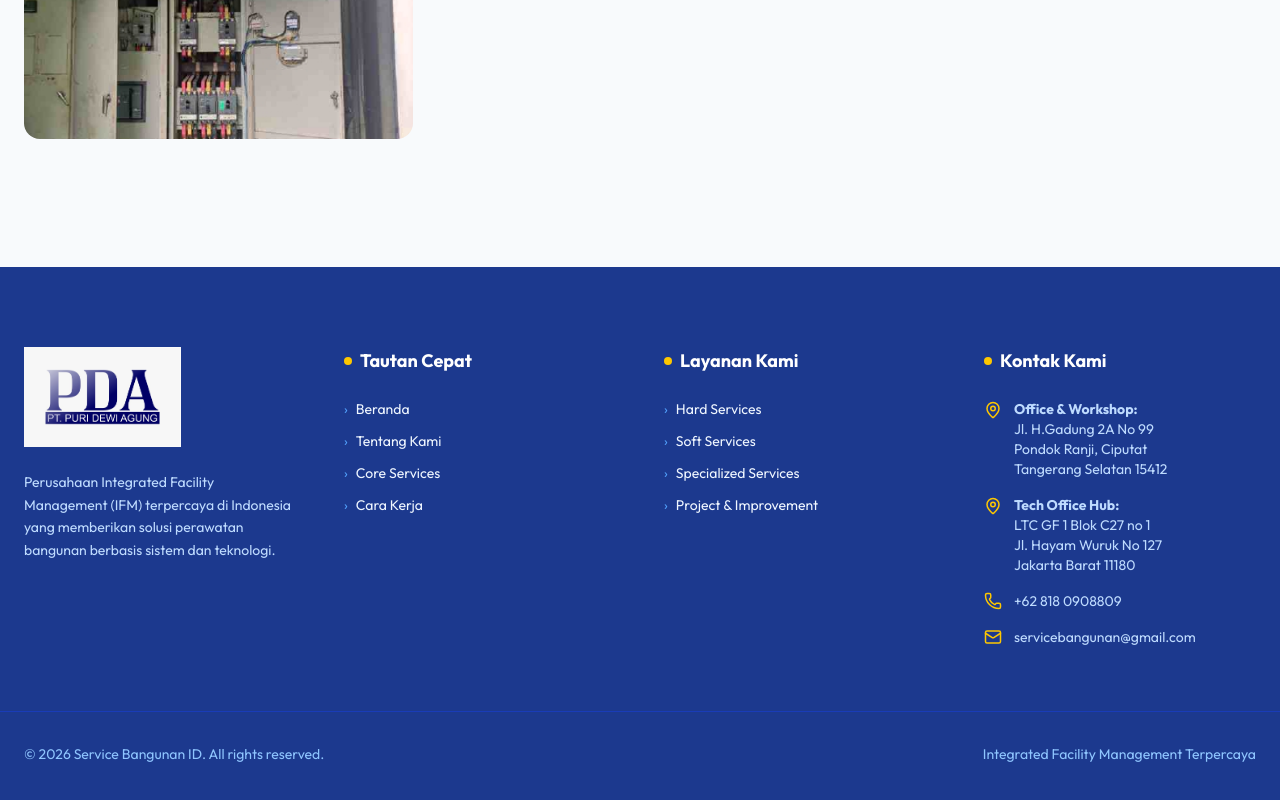
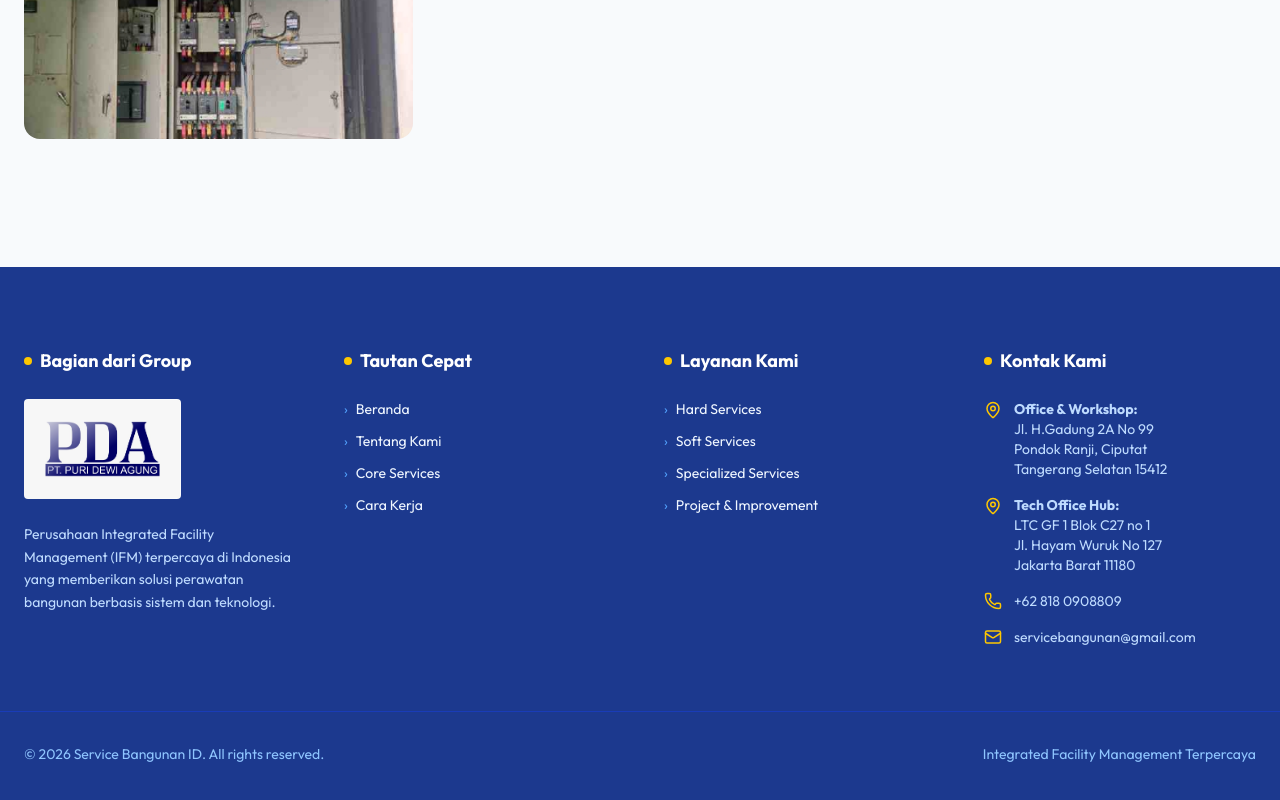
Before and after one commit to aldimahardiansyah/service-bangunan, a SvelteKit app: page /gallery in a window 1280 px wide. Shown: the part 5018-5818 px from the top of the page. Built offline with nearby package versions, Linux system fonts and the light colour scheme.

Commit message:
feat: add company branding badge and footer group section while optimizing decoration visibility

```diff
--- a/src/lib/components/Footer.svelte
+++ b/src/lib/components/Footer.svelte
@@ -8,11 +8,18 @@
 	>
 		<!-- Brand & About -->
 		<div class="space-y-6">
+			<h4
+				class="text-white font-bold text-lg mb-6 flex items-center gap-2"
+			>
+				<span class="w-2 h-2 rounded-full bg-yellow-400"></span>
+				Bagian dari Group
+			</h4>
+
 			<a href="/" class="flex items-center gap-2">
 				<img
 					src="/images/logo-pda.jpeg"
 					alt="logo service bangunan"
-					class="h-25"
+					class="h-25 rounded"
 				/>
 			</a>
 			<p class="text-blue-200 text-sm leading-relaxed">
--- a/src/routes/+page.svelte
+++ b/src/routes/+page.svelte
@@ -148,6 +148,11 @@ ${message || "-"}
 			>
 				Building Mechanical, Electrical, Plumbing & Civil Specialist
 			</div>
+			<div
+				class="inline-block px-4 py-2 bg-yellow-500/20 border border-yellow-400/30 backdrop-blur-sm rounded-full text-yellow-400 font-semibold text-sm mb-6 animate-in fade-in slide-in-from-bottom-4 duration-700"
+			>
+				PT PURI DEWI AGUNG
+			</div>
 			<h1
 				class="text-4xl md:text-6xl font-bold text-white mb-6 leading-tight animate-in fade-in slide-in-from-bottom-6 duration-1000 delay-150"
 			>
@@ -211,7 +216,7 @@ ${message || "-"}
 		<div class="grid lg:grid-cols-2 gap-12 lg:gap-20 items-center">
 			<div class="relative order-2 lg:order-1 z-0">
 				<div
-					class="absolute -inset-4 bg-yellow-400 rounded-3xl transform rotate-3 scale-105 opacity-20 -z-10"
+					class="hidden lg:block absolute -inset-4 bg-yellow-400 rounded-3xl transform rotate-3 scale-105 opacity-20 -z-10"
 				></div>
 				<img
 					src="https://images.unsplash.com/photo-1589939705384-5185137a7f0f?ixlib=rb-4.0.3&auto=format&fit=crop&w=800&q=80"
```
